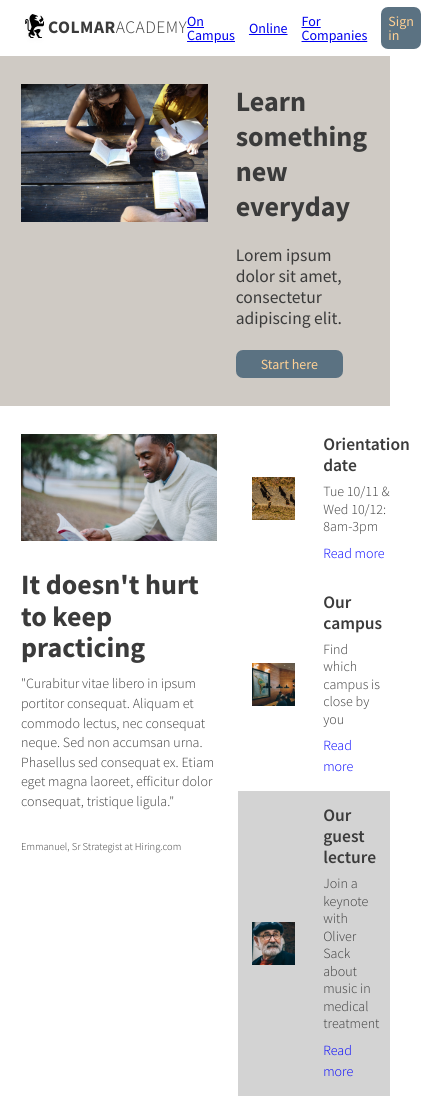
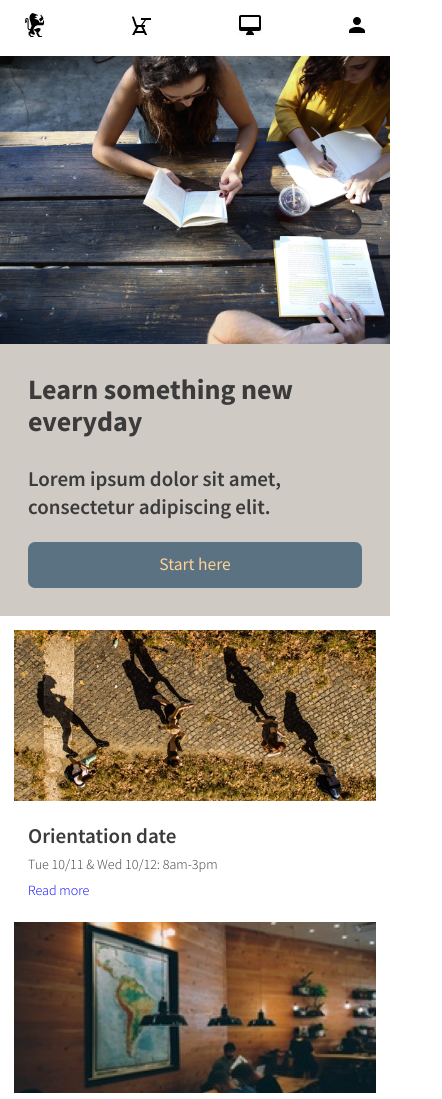
Before and after one commit to ElMarcelito/colmar, a plain HTML site: page index.html in a window 390 px wide. Shown: the top 1099 px of the page, 442 px wide, since content can reach past the window. Drawn offline with Linux system fonts and the light colour scheme.

Commit message:
Responsive Edits Done.

```diff
--- a/index.html
+++ b/index.html
@@ -23,6 +23,12 @@
         </ul>
         <a href="#" class="signin button">Sign in</a>
       </nav>
+      <ul class="mobile-nav">
+        <li><img src="./resources/images/ic-logo.svg" alt="Colmar Academy" /></li>
+        <li><a href="#"><img src="./resources/images/ic-on-campus.svg" alt="On Campus" /></a></li>
+        <li><a href="#"><img src="./resources/images/ic-online.svg" alt="Online" /></a></li>
+        <li><a href="#"><img src="./resources/images/ic-login.svg" alt="Sign in" /></a></li>
+      </ul>
     </header>
 
     <!-- Hero Promo Section -->
@@ -31,8 +37,8 @@
         <img src="./resources/images/banner.jpg" />
       </div>
       <div class="cta">
-        <span class="headline">Learn something new everyday</span>
-        <span class="sub-head">Lorem ipsum dolor sit amet, consectetur adipiscing elit.</span>
+        <h1 class="headline">Learn something new everyday</h1>
+        <h2 class="sub-head">Lorem ipsum dolor sit amet, consectetur adipiscing elit.</h2>
         <a href="#" class="start button">Start here</a>
       </div>
     </div>
@@ -47,7 +53,8 @@
       </div>
       <div class="features">
         <div class="feature">
-          <img src="./resources/images/information-orientation.jpg" />
+          <img src="./resources/images/information-orientation.jpg" class="standard" />
+          <img src="./resources/images/information-orientation-mobile.jpg" class="mobile"/>
           <div class="information">
             <h2>Orientation date</h2>
             <p>Tue 10/11 & Wed 10/12: 8am-3pm</p>
@@ -55,7 +62,8 @@
           </div>
         </div>
         <div class="feature">
-          <img src="./resources/images/information-campus.jpg" />
+          <img src="./resources/images/information-campus.jpg" class="standard" />
+          <img src="./resources/images/information-campus-mobile.jpg" class="mobile" />
           <div class="information">
             <h2>Our campus</h2>
             <p>Find which campus is close by you</p>
@@ -63,7 +71,8 @@
           </div>
         </div>
         <div class="feature">
-          <img src="./resources/images/information-guest-lecture.jpg" />
+          <img src="./resources/images/information-guest-lecture.jpg" class="standard" />
+          <img src="./resources/images/information-guest-lecture-mobile.jpg" class="mobile" />
           <div class="information">
             <h2>Our guest lecture</h2>
             <p>Join a keynote with Oliver Sack about music in medical treatment</p>
--- a/resources/css/style.css
+++ b/resources/css/style.css
@@ -16,6 +16,21 @@ h1 {
   font-weight: 700;
   font-size: 2rem;
   line-height: 2.25rem;
+  margin-bottom: 0.75rem;
+}
+
+h2 {
+  font-weight: 600;
+  font-size: 1.5rem;
+  line-height: normal;
+}
+
+.mobile {
+  display: none;
+}
+
+.mobile-nav {
+  display: none;
 }
 
 .company {
@@ -42,13 +57,16 @@ nav {
   justify-content: flex-end;
   padding-right: 1.5rem;
   font-weight: 400;
-  text-decoration: none;
 }
 
 .desktop {
   display: flex;
   align-items: center;
   justify-content: space-between;
+}
+
+.desktop a {
+  text-decoration: none;
 }
 
 .desktop li {
@@ -92,22 +110,16 @@ nav {
 .cta {
   align-self: center;
   width: 40%;
+  padding: 0;
 }
 
-.headline {
-  font-weight: 700;
-  font-size: 2rem;
-  display: block;
-  line-height: 2.5rem;
+h1.headline {
   margin-bottom: 1.5rem;
   width: 90%;
 }
 
-.sub-head {
-  font-weight: 400;
-  font-size: 1.25rem;
-  display: block;
-  line-height: 1.5rem;
+h2.sub-head {
+  line-height: 2rem;
   margin-bottom: 1.5rem;
   width: 90%;
 }
@@ -118,6 +130,7 @@ nav {
   display: block;
   text-align: center;
   font-weight: 400;
+  font-size: 1.25rem;
 }
 
 .start.button:hover {
@@ -136,8 +149,6 @@ nav {
 .main-feature {
   width: 54%;
   padding: 0 1.5rem;
-/*  margin-right: 1.5rem; */
-  font-size: 1rem;
   font-weight: 300;
   line-height: 1.25rem;
 }
@@ -149,16 +160,11 @@ nav {
   display: block;
 }
 
-.main-feature h1 {
-  margin-bottom: 0.75rem;
-}
-
 .main-feature p {
   padding: 0;
 }
 
 .attribution {
-  font-size: 0.75rem;
   margin-top: 2rem;
   padding: 0;
 }
@@ -199,14 +205,7 @@ nav {
   align-self: center;
 }
 
-.information h2 {
-  font-size: 1.25rem;
-  font-weight: 600;
-  line-height: 1.5rem;
-}
-
 .information p {
-  font-size: 1rem;
   font-weight: 300;
   line-height: 1.25rem;
   padding: 0.5rem 0;
@@ -224,10 +223,6 @@ nav {
   align-items: center;
   padding: 2rem 3.5rem;
   background-color: lightgrey;
-}
-
-.learning h1 {
-  margin-bottom: 1rem;
 }
 
 .courses {
@@ -254,11 +249,6 @@ nav {
   line-height: 1.4;
 }
 
-.course h2 {
-  font-size: 1.25rem;
-  font-weight: 600;
-}
-
 .thesis {
   margin-top: 2rem;
   text-align: center;
@@ -266,9 +256,7 @@ nav {
 
 .main-thesis {
   width: 54%;
-/*  margin-right: 1.5rem; */
   padding: 0 1.5rem;
-  font-size: 1rem;
   font-weight: 300;
   line-height: 1.25rem;
 }
@@ -286,7 +274,7 @@ nav {
   display: block;
 }
 
-.main-thesis h2 {
+h3 {
   font-weight: 400;
   margin-bottom: 0.5rem;
 }
@@ -325,12 +313,6 @@ nav {
   margin-right: 1rem;
 }
 
-.thesis-feature h2 {
-  font-size: 1.25rem;
-  font-weight: 600;
-  line-height: normal;
-}
-
 .thesis-feature p {
   padding: 0;
 }
@@ -344,7 +326,6 @@ footer {
 .legal {
   font-size: 0.75rem;
   padding: 0;
-  display: inline-block;
   font-weight: 300;
   display: flex;
   align-items: center;
@@ -354,3 +335,147 @@ footer {
 .legal li {
   padding-right: 1rem;
 }
+
+@media only screen and (max-width: 967px) {
+  .course {
+    flex-basis: 300px;
+  }
+}
+
+@media only screen and (max-width: 753px) {
+  .course {
+    flex-basis: 400px;
+  }
+}
+
+@media only screen and (max-width: 600px) {
+  .company, .desktop, .signin.button {
+    display: none;
+  }
+  header {
+    display: block;
+  }
+  nav {
+    padding: 0;
+  }
+  .mobile-nav {
+    display: flex;
+    align-items: center;
+    justify-content: space-between;
+    padding: 0 0.5rem 0 1.5rem;
+    height: 4rem;
+  }
+
+  .mobile-nav a {
+    text-decoration: none;
+  }
+
+  .mobile-nav li {
+    padding-right: 1rem;
+  }
+
+  .hero {
+    flex-flow: column;
+    padding: 0;
+    margin: 0;
+    width: 100%;
+  }
+  .banner {
+    width: 100%;
+    margin: 0;
+    padding: 0;
+  }
+  .cta {
+    width: 100%;
+    padding: 2rem;
+    margin: 0;
+    box-sizing: border-box;
+  }
+  h1.headline {
+    margin: 0;
+    margin-bottom: 2rem;
+    width: 100%;
+    padding: 0;
+  }
+  h2.sub-head {
+    margin: 0 0 1.5rem 0;
+    width: 100%;
+    padding: 0;
+  }
+  .start.button {
+    width: 100%;
+    padding: 1rem 0;
+  }
+  .container {
+    padding: 1rem 0 0.5rem 0;
+  }
+  .learning {
+    background-color: white;
+    padding: 2rem 1rem;
+  }
+  .course {
+    margin: 0;
+    flex-basis: 100%;
+  }
+  .course img, p {
+    display: none;
+  }
+  .learning h1 {
+    margin-bottom: 1.5rem;
+  }
+  .course h2 {
+    padding: 1rem 1rem 1rem 1rem;
+    background-color: lightgrey;
+  }
+  .main-feature {
+    display: none;
+  }
+  .features {
+    width: 100%;
+    padding: 0 1rem;
+    box-sizing: border-box;
+  }
+  .feature {
+    display: inline;
+    width: 100%;
+    padding: 0;
+  }
+  .feature:last-child {
+    background-color: white;
+  }
+  .feature img {
+    width: 100%;
+    height: auto;
+    margin-bottom: 1.5rem;
+  }
+  .information {
+    align-self: left;
+    padding-left: 1rem;
+    margin-bottom: 1.5rem;
+  }
+  .information p {
+    display: block;
+  }
+  .mobile {
+    display: block;
+  }
+  .standard {
+    display: none;
+  }
+  h1.thesis {
+    margin-bottom: 0;
+  }
+  .thesis-features {
+    display: none;
+  }
+  .main-thesis {
+    width: 100%;
+    padding: 0;
+  }
+  .main-thesis h2 {
+    display: none;
+  }
+  footer nav {
+    display: none;
+  }
+}
```
Also changed, not shown: resources/spec/doc structure.txt.
